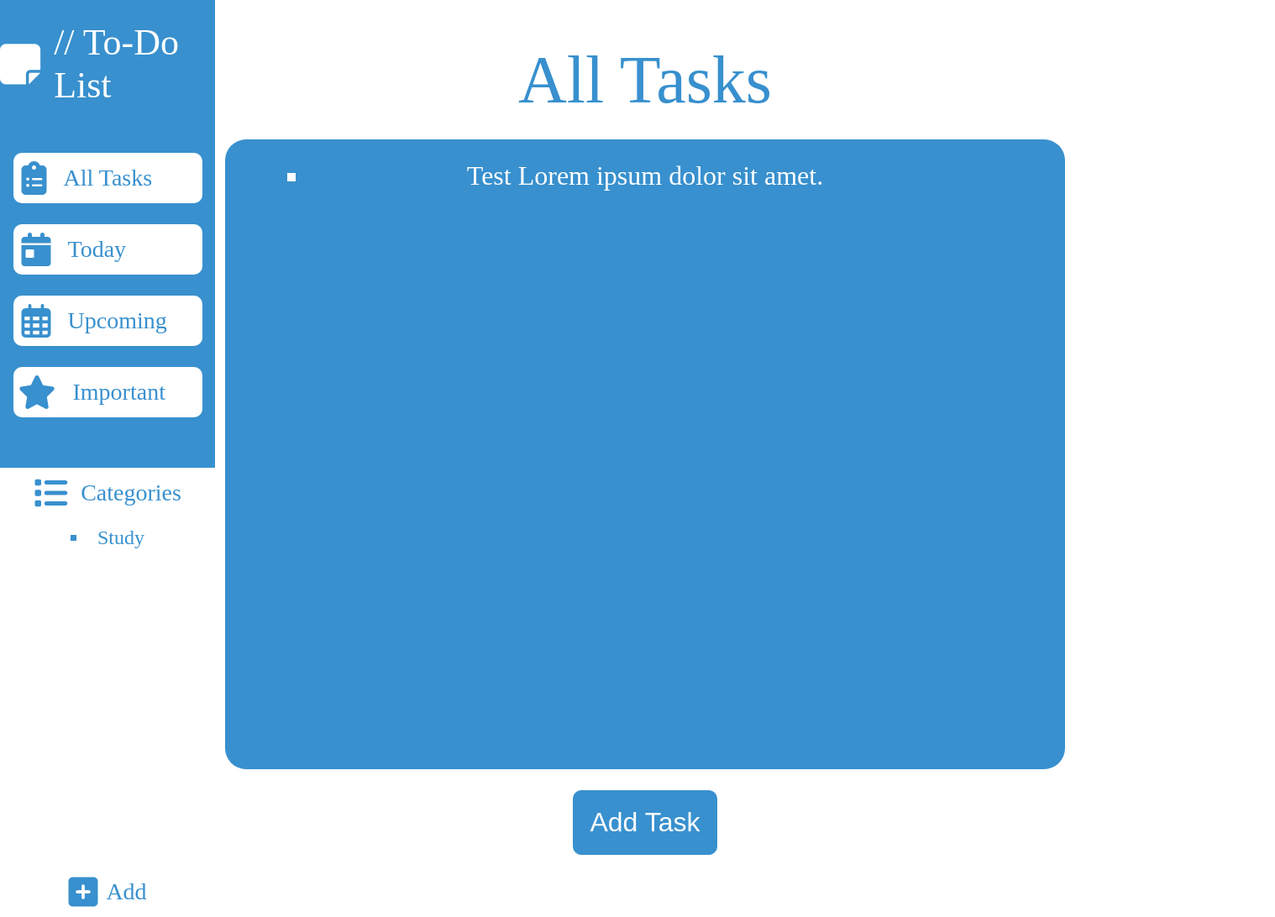
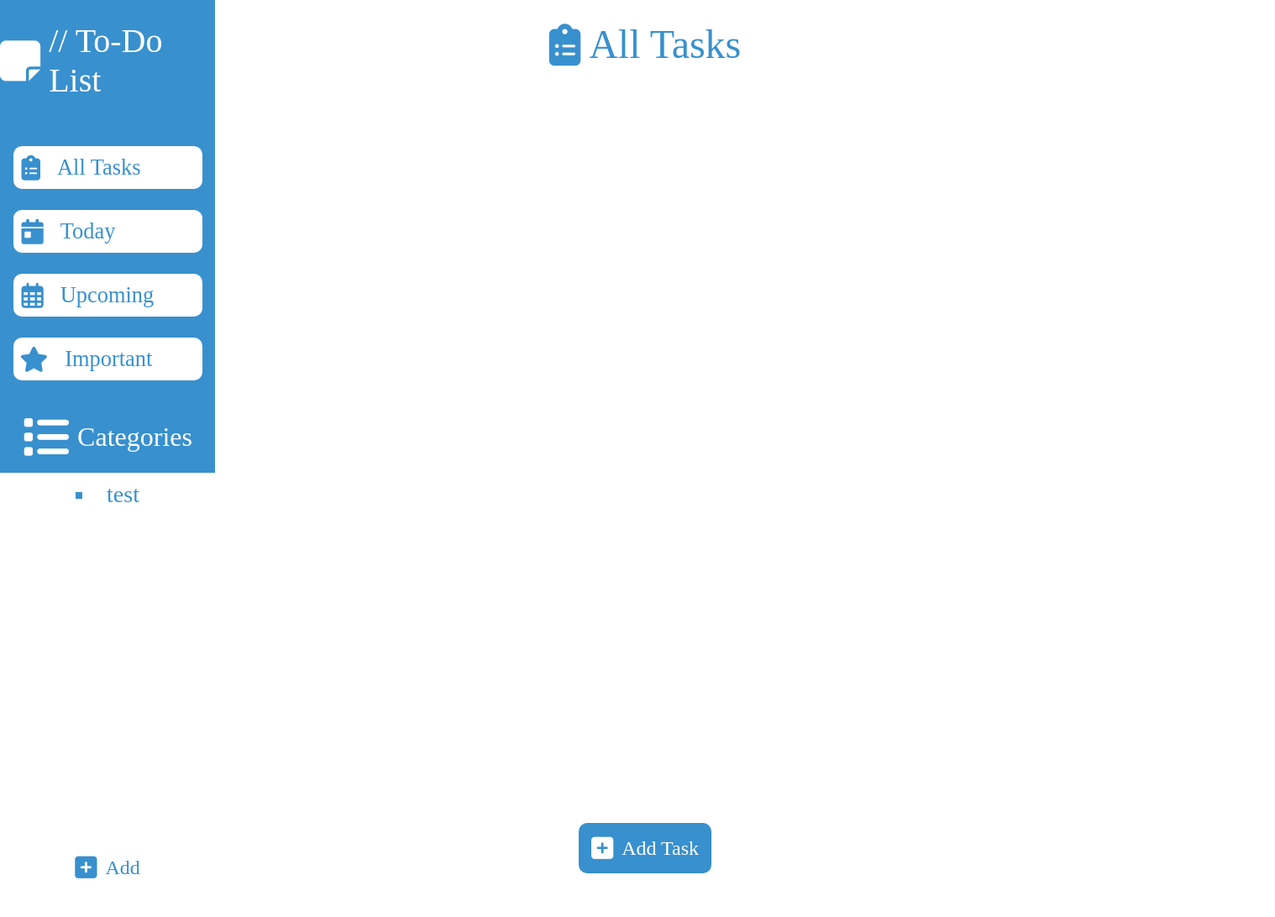
Before and after one commit to oguzhanmolu/todo-list, a plain HTML site: page index.html in a window 1280 px wide. Shown: the whole page at 84% size, 1518 px wide, since content can reach past the window. After the commit the page ends 1063 px from the top, so only its background shows below. Drawn offline with Linux system fonts and the light colour scheme.

Commit message:
rewrote it to make it cleaner. changed header style and made display area grid.overall this version seems a liitle bit less bloated than former version

```diff
--- a/index.html
+++ b/index.html
@@ -15,7 +15,7 @@
   <body>
     <header>
       <div id="logo-group">
-        <i id="logo" class="fa-solid fa-note-sticky"></i>
+        <i class="fa-solid fa-note-sticky big-logo"></i>
         <p>// To-Do List</p>
       </div>
       <nav>
@@ -23,38 +23,48 @@
           <i class="fa-solid fa-clipboard-list"></i>
           <p>All Tasks</p>
         </div>
-        </div>
+
         <div>
           <i class="fa-solid fa-calendar-day"></i>
           <p>Today</p>
         </div>
+
         <div>
           <i class="fa-regular fa-calendar-days"></i>
           <p>Upcoming</p>
         </div>
+
         <div>
           <i class="fa-solid fa-star star-icon"></i>
           <p>Important</p>
         </div>
-        <div id="my-categories">
-          <div id="category-logo">
-          <i class="fa-solid fa-list"></i>
+      </nav>
+      <div id="category-main">
+        <div id="category-logo-group">
+          <i class="fa-solid fa-list big-logo"></i>
           <p>Categories</p>
         </div>
-          <li>Study</li>
+        <div id="category-li">
+          <li>test</li>
         </div>
-        <div id="add-new-category">
+      </div>
+
+      <div id="add-new-category-group">
         <i class="fa-solid fa-square-plus"></i>
         <p>Add</p>
       </div>
-      </nav>
     </header>
+
     <main>
-      <p id="main-title">All Tasks</p>
-      <div id="task-display-area">
-        <ul><li>Test Lorem ipsum dolor sit amet.</li></ul>
+      <div class="main-title-group">
+        <i class="fa-solid fa-clipboard-list main-title-icon"></i>
+        <p>All Tasks</p>
       </div>
-      <button id="add-new-task">Add Task</button>
+      <div id="task-display-area"></div>
+      <div id="add-new-task-group">
+        <i class="fa-solid fa-square-plus"></i>
+        <p>Add Task</p>
+      </div>
     </main>
   </body>
 </html>
--- a/style.css
+++ b/style.css
@@ -6,12 +6,16 @@
   padding: 0;
   box-sizing: border-box;
 }
+
+.fa-solid,
+.fa-regular {
+  font-size: 30px;
+}
+.star-icon {
+  margin-left: -2px;
+}
 body {
   display: flex;
-}
-.fa-solid,
-.fa-regular {
-  font-size: 40px;
 }
 
 /* Header */
@@ -25,14 +29,12 @@ header {
   background-color: var(--main-color);
 }
 #logo-group {
-  display: flex;
-  align-items: center;
   margin-top: 25px;
-  gap: 1rem;
-  font-size: 2.75rem;
+  font-size: 2.5rem;
   color: white;
+  background-color: transparent;
 }
-#logo {
+.big-logo {
   font-size: 55px;
 }
 nav {
@@ -52,54 +54,54 @@ nav > * {
   border-radius: 10px;
   background-color: white;
   color: var(--main-color);
-  font-size: 1.75rem;
+  font-size: 1.65rem;
   cursor: pointer;
   transition: all ease-in-out 0.25s;
 }
-.star-icon {
-  margin-left: -4px;
+#category-main {
+  display: flex;
+  flex-direction: column;
+  justify-content: center;
+  align-items: center;
+  gap: 15px;
 }
-#sum {
-  background-color: var(--main-color);
+#category-logo-group {
+  font-size: 2rem;
   color: white;
+}
+#category-li {
+  height: 400px;
+  width: 350px;
+  border-radius: 10px;
+  background-color: white;
+  color: var(--main-color);
+  list-style-type: square;
+  transition: all ease-in-out 0.25s;
+  text-align: center;
   font-size: 1.75rem;
 }
-#category-logo {
-  display: flex;
-  align-items: center;
-  gap: 1rem;
+#category-li > * {
+  margin: 10px;
+  cursor: pointer;
 }
-#my-categories {
-  display: flex;
-  flex-direction: column;
-  height: 450px;
-  width: 300px;
-  margin-top: 50px;
-  list-style-type: square;
-  cursor: default;
+#add-new-category-group {
+  justify-content: center;
+  padding: 15px;
+  gap: 10px;
+  border-radius: 10px;
+  background-color: white;
+  color: var(--main-color);
+  transition: all ease-in-out 0.25s;
+  font-size: 1.5rem;
 }
-#my-categories > li {
-  font-size: 1.5rem;
-  cursor: pointer;
-  transition: all ease-in-out 0.25s;
-}
-#add-new-category {
-  justify-content: center;
-  height: 60px;
-  width: 150px;
-  gap: 10px;
-}
-#my-categories:hover {
-  scale: 1;
-}
-#my-categories > li:hover {
-  scale: 1.25;
-}
-nav > *:hover {
-  scale: 1.1;
+nav > *:hover,
+#category-li > *:hover,
+#add-new-category-group:hover,
+#add-new-task-group:hover {
+  scale: 1.15;
 }
 
-/*  */
+/* Main */
 main {
   display: flex;
   flex-direction: column;
@@ -107,35 +109,36 @@ main {
   gap: 25px;
   width: 80vw;
 }
-#main-title {
-  font-size: 5rem;
-  margin-top: 50px;
+.main-title-group {
+  font-size: 3rem;
+  margin-top: 25px;
   color: var(--main-color);
 }
+.main-title-icon {
+  font-size: 50px;
+}
 #task-display-area {
-  height: 750px;
-  width: 1000px;
-  border-radius: 25px;
+  display: grid;
+  grid-template-columns: repeat(4, 1fr);
+  height: 850px;
+  width: 1500px;
+}
+#add-new-task-group {
+  padding: 15px;
+  border-radius: 10px;
   background-color: var(--main-color);
   color: white;
-  font-size: 2rem;
-  text-align: center;
+  font-size: 1.5rem;
+  cursor: pointer;
+  transition: all ease-in-out 0.25s;
 }
-#task-display-area > * {
-  margin: 25px 100px 0px 100px;
-  cursor: pointer;
-  list-style: square;
+
+#logo-group,
+#category-logo-group,
+.main-title-group,
+#add-new-category-group,
+#add-new-task-group {
+  display: flex;
+  align-items: center;
+  gap: 10px;
 }
-#task-display-area > *:hover {
-  background-color: white;
-  color: var(--main-color);
-}
-#add-new-task {
-  padding: 20px;
-  border-radius: 10px;
-  border-style: none;
-  background-color: var(--main-color);
-  color: white;
-  font-size: 2rem;
-  cursor: pointer;
-}
```
Lines whose indentation alone changed are shown as unchanged.
